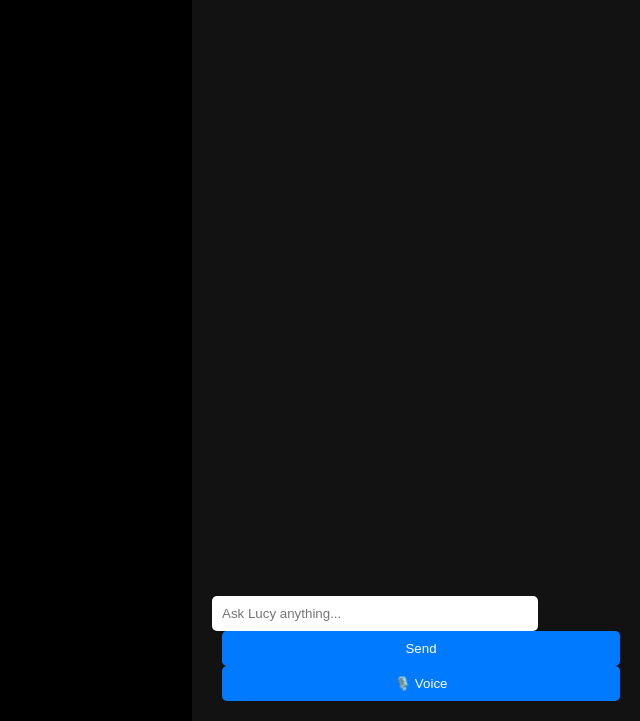
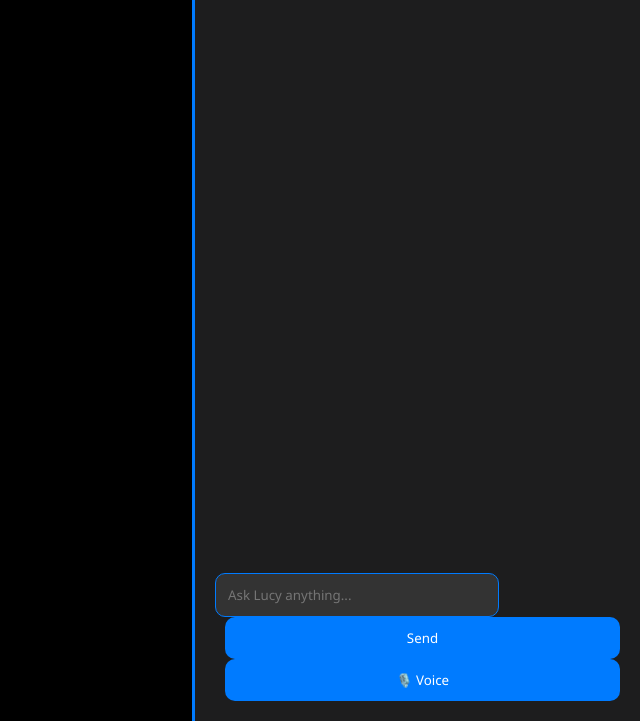
Before and after one commit to animeduniya/aigirl, a plain HTML site: page index.html in a window 1280 px wide. Shown: the part 79-800 px from the top of the page, without its empty margins (640-1280 px from the left). Drawn offline with nearby package versions, Linux system fonts and the light colour scheme.

Commit message:
Update style.css

```diff
--- a/style.css
+++ b/style.css
@@ -2,12 +2,12 @@
   margin: 0;
   padding: 0;
   box-sizing: border-box;
-  font-family: Arial, sans-serif;
+  font-family: 'Segoe UI', Tahoma, Geneva, Verdana, sans-serif;
 }
 
 body {
+  background: radial-gradient(circle, #1e1e2e, #151520);
   overflow: hidden;
-  background-color: #000;
   color: white;
 }
 
@@ -16,17 +16,24 @@ body {
   height: 100vh;
 }
 
+/* 3D Model Section */
 canvas {
   flex: 2;
   background-color: black;
 }
 
+/* Chat Section */
 .chatbox {
   flex: 1;
   display: flex;
   flex-direction: column;
-  background-color: rgba(20, 20, 20, 0.9);
+  background-color: rgba(30, 30, 30, 0.95);
   padding: 20px;
+  border-left: 3px solid #007bff;
+}
+
+h1 {
+  color: #007bff;
 }
 
 .messages {
@@ -36,19 +43,22 @@ canvas {
 }
 
 input {
-  padding: 10px;
-  width: 80%;
-  border-radius: 5px;
-  border: none;
+  padding: 12px;
+  width: 70%;
+  border-radius: 10px;
+  border: 1px solid #007bff;
+  background-color: #333;
+  color: white;
 }
 
 button {
-  padding: 10px 20px;
+  padding: 12px 20px;
   margin-left: 10px;
   background-color: #007bff;
   color: white;
   border: none;
-  border-radius: 5px;
+  border-radius: 10px;
+  cursor: pointer;
 }
 
 button:hover {
```
